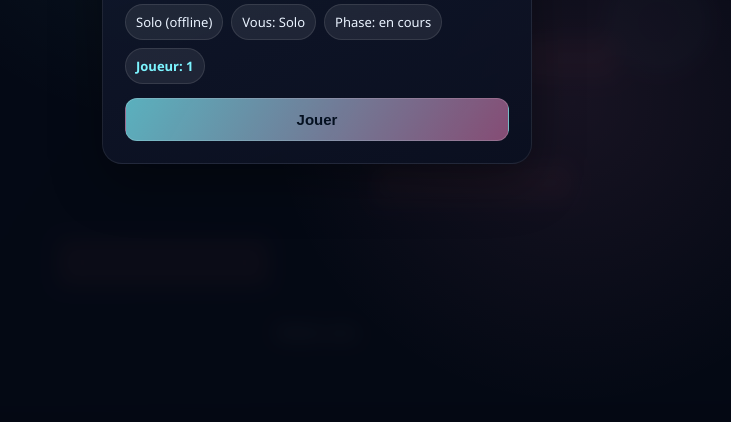
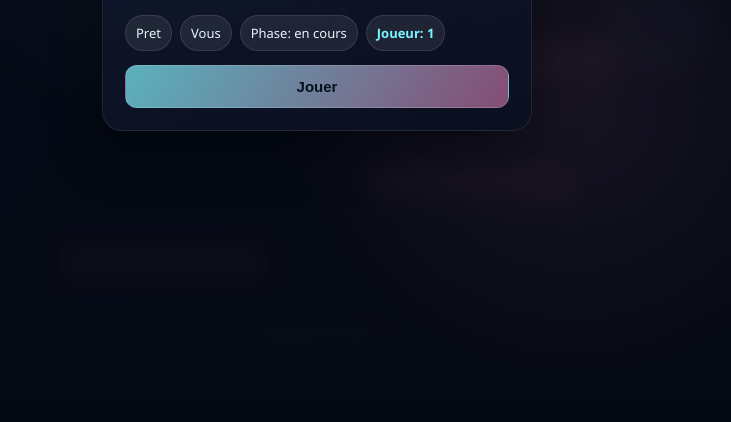
Before and after one commit to RAYAN213Zz/2Player, a plain HTML site: page public/index.html in a window 1280 px wide. Shown: the part 378-800 px from the top of the page, without its empty margins (323-1054 px from the left). Drawn offline with Linux system fonts and the light colour scheme.

```diff
--- a/public/app.js
+++ b/public/app.js
@@ -86,7 +86,6 @@
   }
 }
 
-// Solo game setup
 function randomObstacles() {
   const obs = [];
   for (let i = 0; i < 5; i++) {
@@ -104,7 +103,7 @@
   game.obstacles = randomObstacles();
   game.players = [{
     id: "P1",
-    name: "Solo",
+    name: "Joueur",
     ball: {
       x: BASE_W * (0.2 + Math.random() * 0.6),
       y: BASE_H * (0.2 + Math.random() * 0.6),
@@ -114,16 +113,10 @@
   }];
   game.phase = "playing";
   game.winner = false;
-  setHud({
-    status: "Solo (offline)",
-    you: "Vous: Solo",
-    turn: "Phase: en cours",
-    score: "Joueur: 1"
-  });
+  setHud({ status: "Pret", you: "Vous", turn: "Phase: en cours", score: "Joueur: 1" });
   ui.startOverlay.style.display = "none";
   ui.replayOverlay.style.display = "none";
-  ui.itemLabel.textContent = "Mode solo";
-  logToast("Atteins le trou !");
+  ui.itemLabel.textContent = "Atteins le trou";
 }
 
 // Input: drag pour viser/lancer
@@ -315,7 +308,7 @@
   ctx.textAlign = "center";
   ctx.textBaseline = "top";
   ctx.fillStyle = "#ffffffcc";
-  ctx.fillText("Solo", p.ball.x, p.ball.y + 16);
+  ctx.fillText("Toi", p.ball.x, p.ball.y + 16);
 
   // drag line
   if (dragging && dragStart?.current) {
--- a/public/index.html
+++ b/public/index.html
@@ -12,10 +12,10 @@
   <div id="menu" class="overlay">
     <div class="card">
       <h1>Versus Throw</h1>
-      <p class="subtitle">Version solo : glisse pour lancer ta balle vers le trou. Pas de connexion requise.</p>
+      <p class="subtitle">Glisse pour lancer ta balle vers le trou.</p>
       <div class="meta">
-        <span class="pill" id="status">Solo (offline)</span>
-        <span class="pill" id="you">Vous: Solo</span>
+        <span class="pill" id="status">Pret</span>
+        <span class="pill" id="you">Vous</span>
         <span class="pill" id="turn">Phase: attente</span>
         <span class="pill"><strong id="score">Joueur: 1</strong></span>
       </div>
@@ -39,7 +39,7 @@
     <span id="powerLabel">Puissance: 0%</span>
   </div>
   <div id="items">
-    <span id="itemLabel">Mode solo</span>
+    <span id="itemLabel">Atteins le trou</span>
   </div>
   <div id="countdown"></div>
   <button id="startOverlay">Commencer</button>
```
Also changed, not shown: .github/workflows/pages.yml, README.md.
